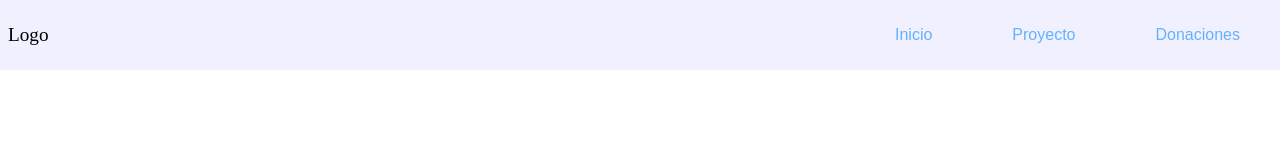
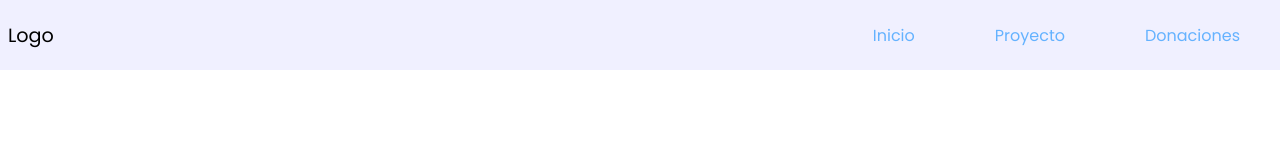
Before and after one commit to pdromoreno7/church-plaza-donaciones, a React (Create React App) app: page / in a window 1280 px wide. Shown: the top 160 px of the page. Built offline with nearby package versions, Linux system fonts and the light colour scheme.

Commit message:
Añadimos fuente global Popins y tamaño de icons

```diff
--- a/src/components/Navbar.jsx
+++ b/src/components/Navbar.jsx
@@ -35,7 +35,7 @@ const NavMenuStyles = styled.nav`
         height: 100%;
         padding: 0.5rem 2.5rem;
         color: #64b2ff;
-        font-family: sans-serif;
+
         font-size: 1rem;
         font-weight: 300;
         cursor: pointer;
@@ -56,7 +56,7 @@ export default function Navbar() {
       <div className="wrapper">
         <div className="nav__logo">Logo</div>
 
-        {/* <div className="nav__icon-menu">
+        {/* <div className="nav__icon-menu iconSize">
           <CgMenu />
         </div> */}
 
--- a/src/index.css
+++ b/src/index.css
@@ -1,3 +1,5 @@
+@import url("https://fonts.googleapis.com/css2?family=Poppins:wght@400;500;600;700&display=swap");
+
 * {
   padding: 0;
   margin: 0;
@@ -10,6 +12,14 @@
   --gray-2: #363636;
   --white: white;
   --black: black;
+  /*===== Font and typography =====*/
+  --body-font: "Poppins", sans-serif;
+  --biggest-font-size: 2.5rem;
+  --h1-font-size: 1.5rem;
+  --h2-font-size: 1.25rem;
+  --h3-font-size: 1.125rem;
+  --normal-font-size: 0.938rem;
+  --small-font-size: 0.813rem;
 }
 /* html {
   font-size: 10px;
@@ -18,6 +28,7 @@
 } */
 body {
   overflow-x: hidden;
+  font-family: var(--body-font);
 }
 ul,
 li {
@@ -35,3 +46,6 @@ svg {
 button {
   outline: none;
 }
+.iconSize {
+  font-size: 1.8rem;
+}
```
